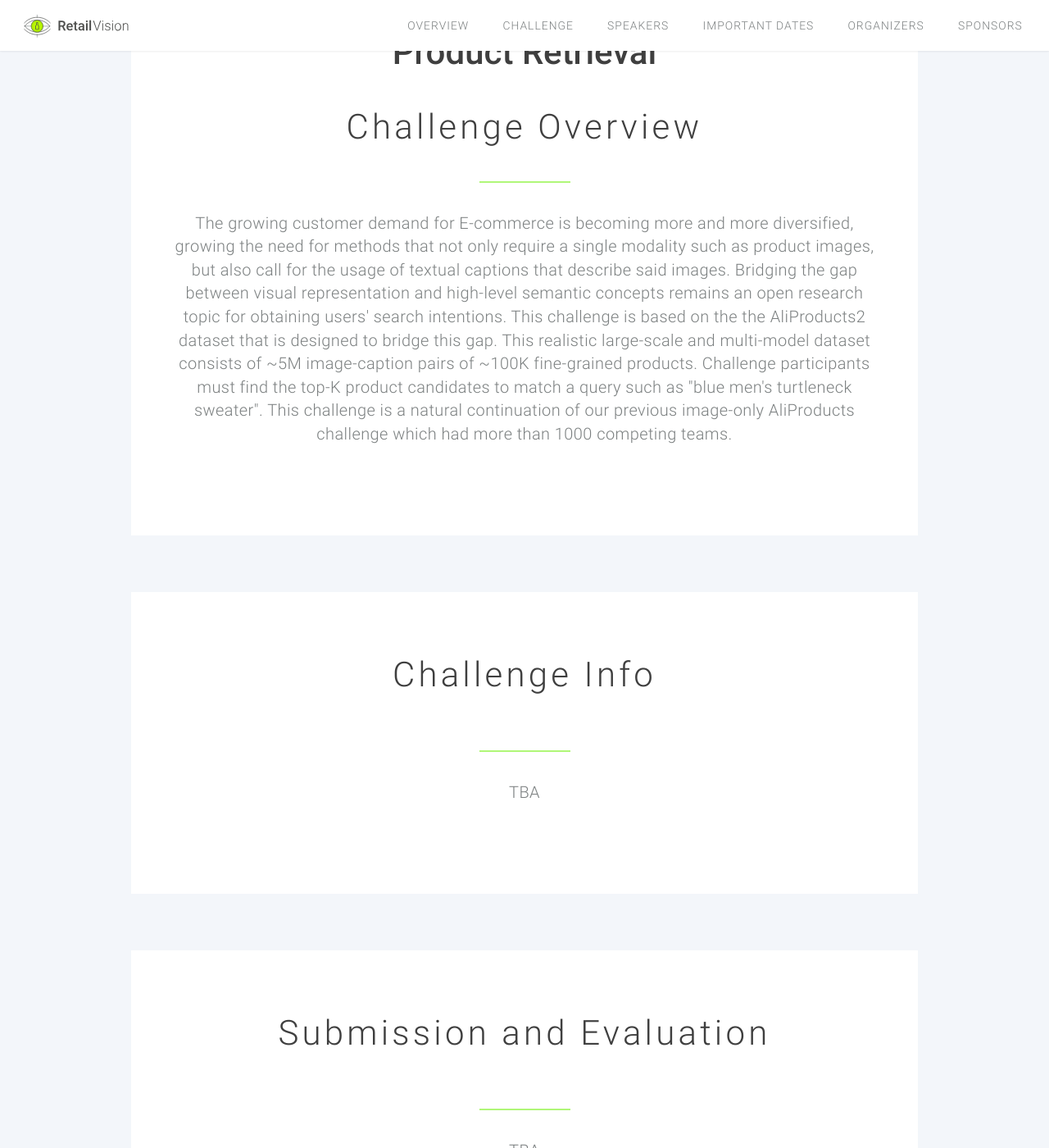
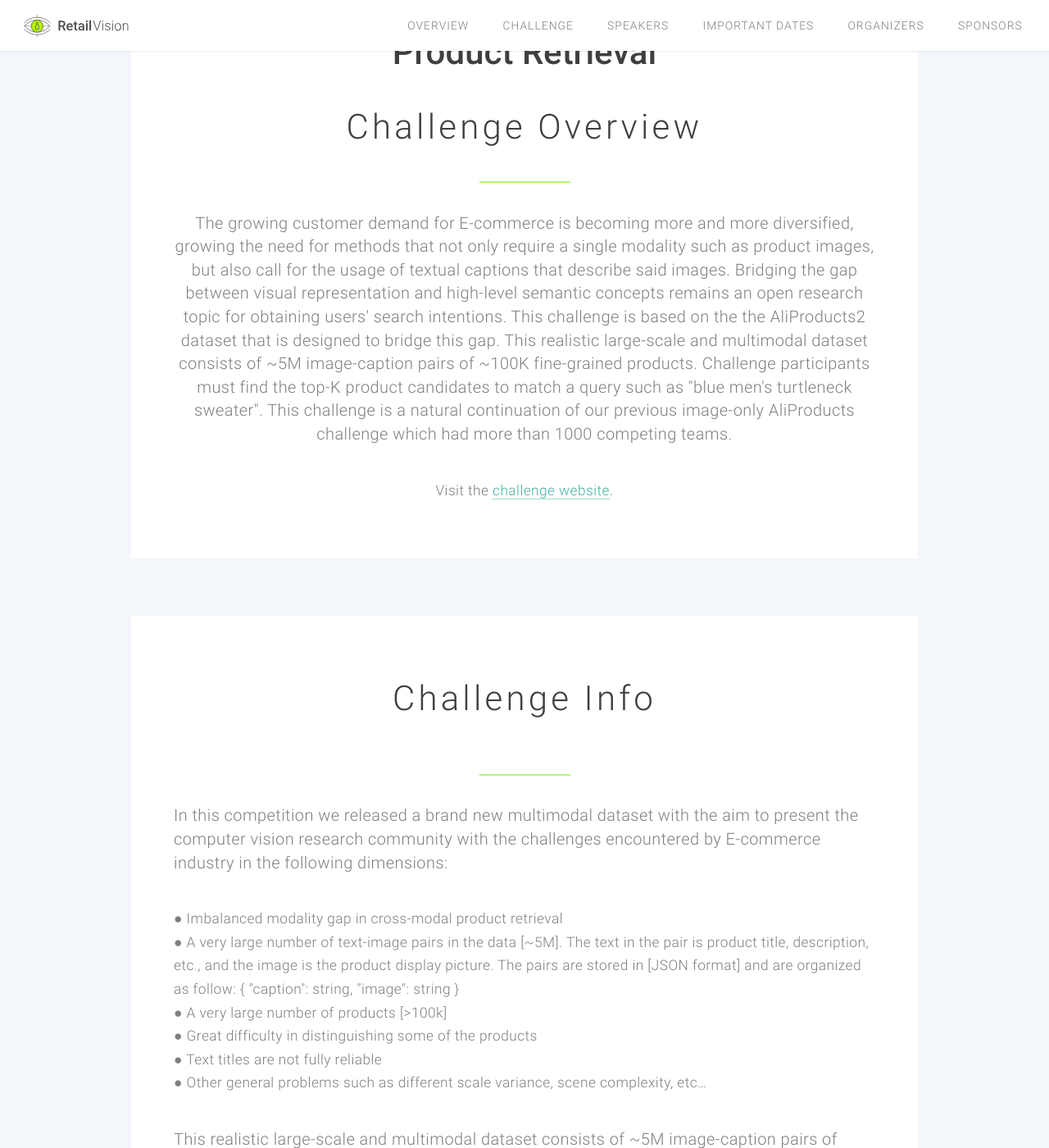
Before and after one commit to retailvisionworkshop/retailvisionworkshop.github.io, a Jekyll site: the page built from recognition_challenge_2022.html, in a window 1280 px wide and 1400 px high, scrolled down 222 px. Shown: the whole window at 82% size. Built offline with Jekyll 4.4.1, drawn with Linux system fonts in a browser that asks for light colours; some of the changed text lies outside the part shown.

Commit message:
Add details to recognition challenge

```diff
--- a/recognition_challenge_2022.html
+++ b/recognition_challenge_2022.html
@@ -18,8 +18,11 @@
                 <div id="line_wrapper"><div id="major_line"></div></div>
 
                 <p>
-                    The growing customer demand for E-commerce is becoming more and more diversified, growing the need for methods that not only require a single modality such as product images, but also call for the usage of textual captions that describe said images. Bridging the gap between visual representation and high-level semantic concepts remains an open research topic for obtaining users' search intentions. This challenge is based on the the AliProducts2 dataset that is designed to bridge this gap. This realistic large-scale and multi-model dataset consists of ~5M image-caption pairs of ~100K fine-grained products. Challenge participants must find the top-K product candidates to match a query such as "blue men's turtleneck sweater". This challenge is a natural continuation of our previous image-only AliProducts challenge which had more than 1000 competing teams.
+                    The growing customer demand for E-commerce is becoming more and more diversified, growing the need for methods that not only require a single modality such as product images, but also call for the usage of textual captions that describe said images. Bridging the gap between visual representation and high-level semantic concepts remains an open research topic for obtaining users' search intentions. This challenge is based on the the AliProducts2 dataset that is designed to bridge this gap. This realistic large-scale and multimodal dataset consists of ~5M image-caption pairs of ~100K fine-grained products. Challenge participants must find the top-K product candidates to match a query such as "blue men's turtleneck sweater". This challenge is a natural continuation of our previous image-only AliProducts challenge which had more than 1000 competing teams.
                 </p>
+
+                    Visit the <a href="https://tianchi.aliyun.com/competition/entrance/531884/">challenge website</a>.
+
 
                 <!-- <img src="/images/recognition_challenge_2021/recognition_full.png" width=80%> -->
     </section>
@@ -32,8 +35,21 @@
 
                 <div id="line_wrapper"><div id="major_line"></div></div>
 
-                <p>
-                    TBA
+                <p style="text-align: left;">
+                    In this competition we released a brand new multimodal dataset with the aim to present the computer vision research community with the challenges encountered by E-commerce industry in the following dimensions:
+                    <ul style="text-align: left;">
+                        <li>● Imbalanced modality gap in cross-modal product retrieval</li>
+                        <li>● A very large number of text-image pairs in the data [~5M]. The text in the pair is product title, description, etc., and the image is the product display picture. The pairs are stored in [JSON format] and are organized as follow: { "caption": string, "image": string }</li>
+                        <li>● A very large number of products [>100k]</li>
+                        <li>● Great difficulty in distinguishing some of the products</li>
+                        <li>● Text titles are not fully reliable</li>
+                        <li>● Other general problems such as different scale variance, scene complexity, etc…</li>
+                    </ul>
+                    </p>
+                <p style="text-align: left;">
+                    This realistic large-scale and multimodal dataset consists of ~5M image-caption pairs of ~100K fine-grained products. Challenge participants must find the top-K product candidates to match a query such as "blue men's turtleneck sweater". The winners of the competition will need to demonstrate creativity and at the same time technical knowledge in order to effectively deal with this dataset of this size and properties. This task demonstrates some of the problems faced by the retail industry on a regular basis.
+
+                    Detailed participant instructions can be accessed <a href="https://tianchi.aliyun.com/competition/entrance/531884/"> here</a>.
                 </p>
 
 
@@ -48,8 +64,9 @@
 
                 <div id="line_wrapper"><div id="major_line"></div></div>
 
-                <p>
-                    TBA
+                <p style="text-align: left;">
+                    The Cross-Modal Product retrieval models are evaluated by recall metrics on the test dataset. Recall@5 and Recall@10 will be computed on all test queries. The overall performance is computed by taking the average of Recall@5 and Recall@10 on the test querys.
+                    The results must be submitted in a json. A valid json contains in each row: {'caption':string, 'top5':[string...string], 'top10':[string...string]}. 'top5' refers to the top-5 retrieval results obtained by your algorithm and 'top10' refers to top-10 results obtained by your model.
                 </p>
 
     </section>
```
